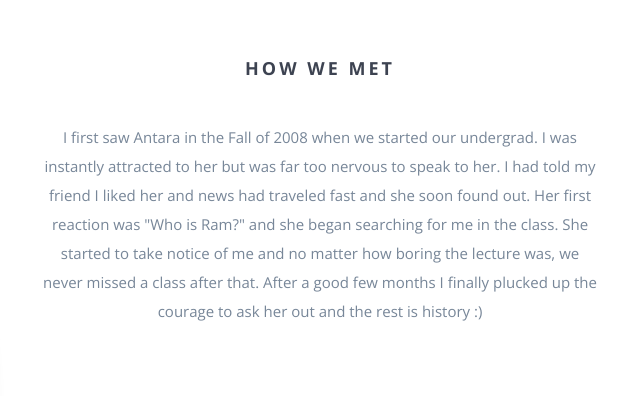
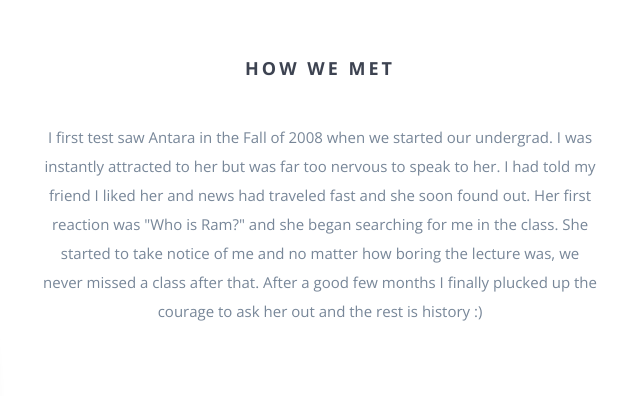
Before and after one commit to edward0127/wedding-website, a website: page index.html in a window 1280 px wide. Shown: the part 1000-1396 px from the top of the page, 320-960 px from the left. Drawn offline with nearby package versions, Linux system fonts and the light colour scheme; some packages are replaced by stand-ins of ours; a script that the page names is missing; files whose address does not match are found by name.

Commit message:
Update index.html

```diff
--- a/index.html
+++ b/index.html
@@ -109,7 +109,7 @@
             <div class="col-md-3 hidden-sm hidden-xs"><img src="img/IMG_2317.jpg" class="wp1"></div>
             <div class="col-md-6">
                 <p>
-                    I first saw Antara in the Fall of 2008 when we started our undergrad. I was instantly attracted to
+                    I first test saw Antara in the Fall of 2008 when we started our undergrad. I was instantly attracted to
                     her but was far too nervous to speak to her. I had told my friend I liked her and news had traveled
                     fast and she soon found out. Her first reaction was "Who is Ram?" and she began searching for me in
                     the class. She started to take notice of me and no matter how boring the lecture was, we never
```
